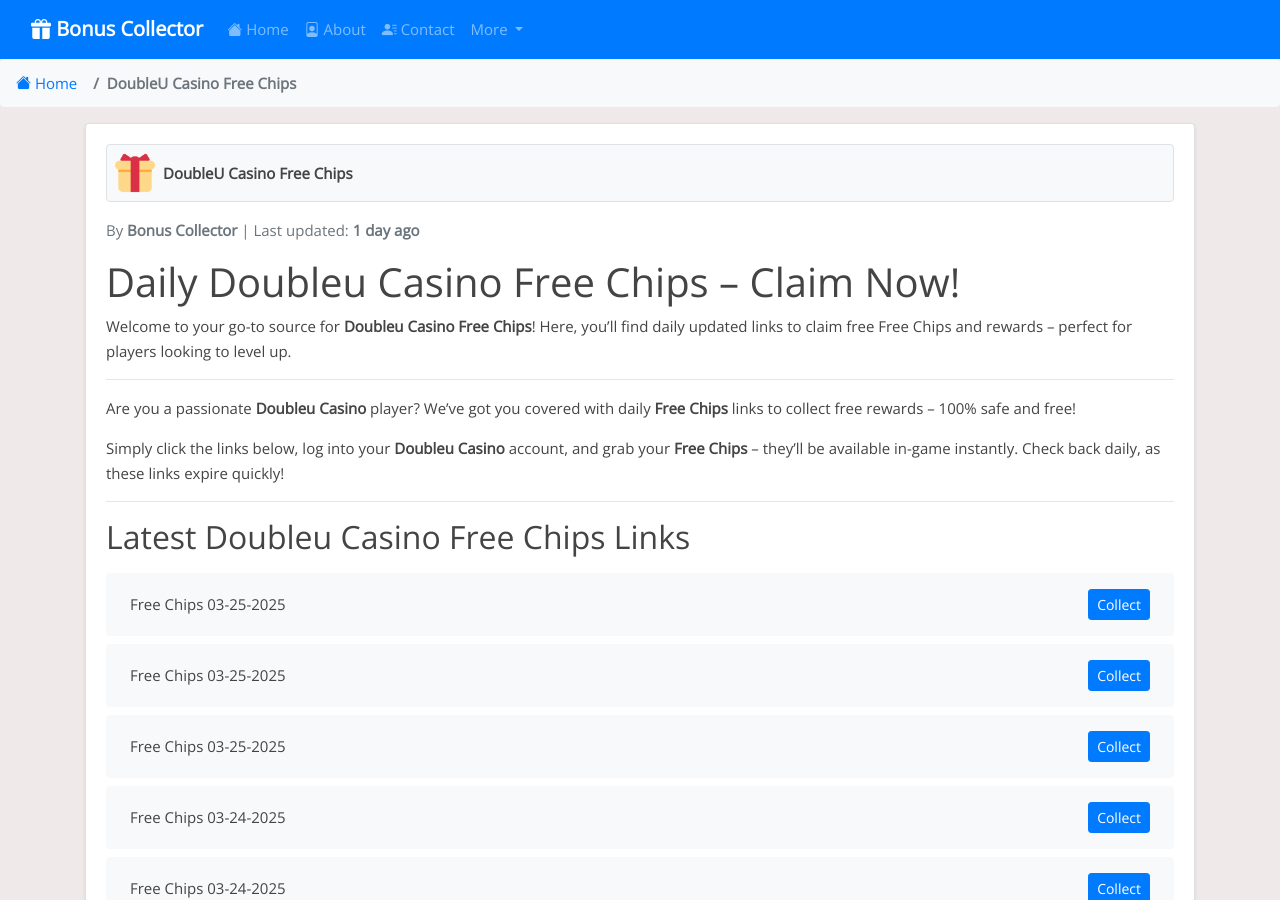
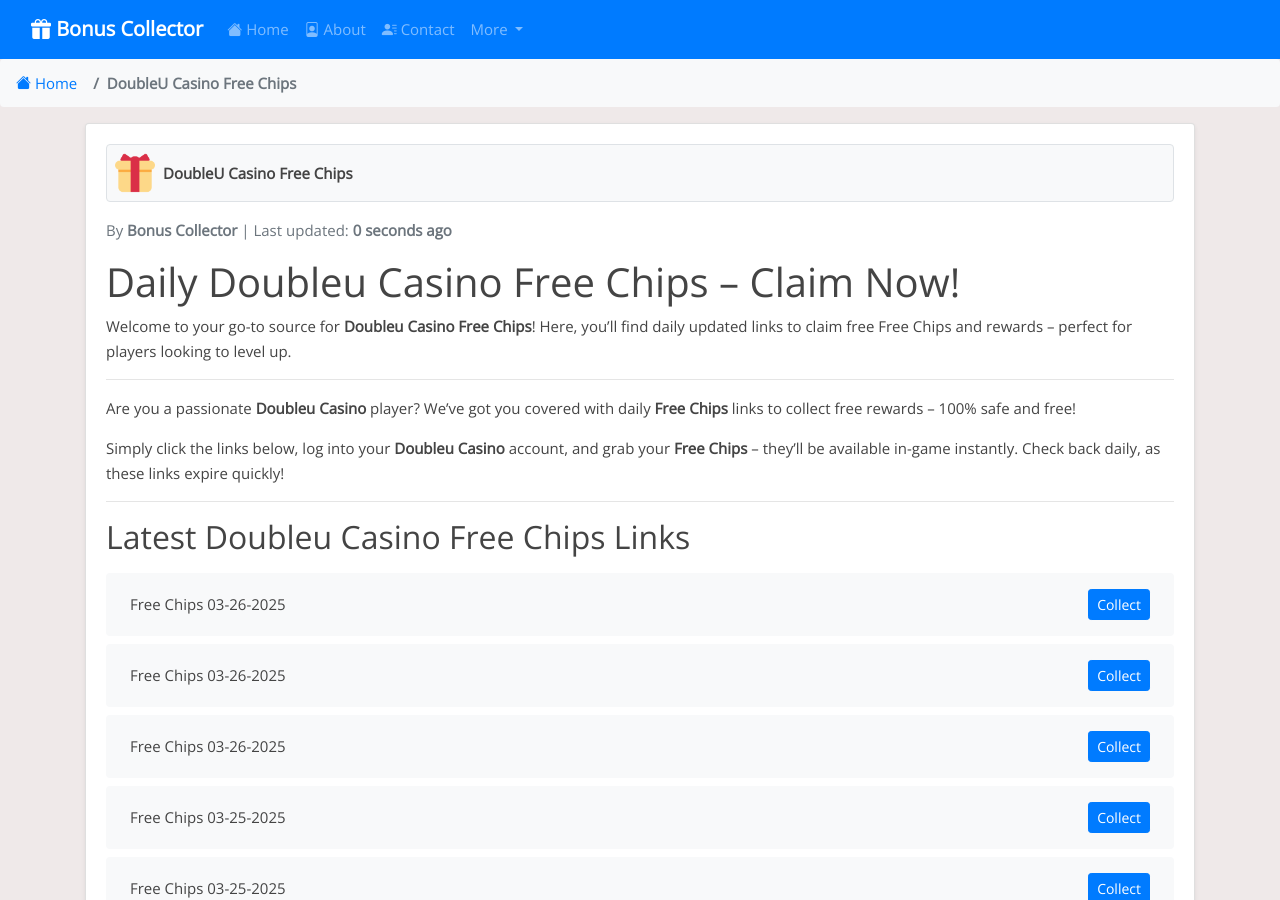
Before and after one commit to iamrohan99/bc-net, a Jekyll site: the page built from _posts/2024-07-19-doubleu-casino.md, in a window 1280 px wide and 900 px high. Built offline with Jekyll 4.4.1, drawn with Linux system fonts in a browser that asks for light colours; some of the changed text lies outside the part shown.

Commit message:
Update doubleu-casino reward links, content, and last modified date - 2025-03-26 05:24

```diff
--- a/_data/include_files.yml
+++ b/_data/include_files.yml
@@ -3,7 +3,7 @@ coin-master.html:
 match-masters.html:
   last_modified: "2025-03-25T18:34:21Z"
 doubleu-casino.html:
-  last_modified: "2025-03-25T04:30:37Z"
+  last_modified: "2025-03-26T05:24:18Z"
 bingo-bash.html:
   last_modified: "2025-03-25T13:33:11Z"
 house-of-fun.html:
--- a/_includes/doubleu-casino.html
+++ b/_includes/doubleu-casino.html
@@ -1,4 +1,16 @@
 <ul class="list-group mt-3 mb-4">
+  <li class="list-group-item d-flex justify-content-between align-items-center">
+    <span>Free Chips 03-26-2025</span>
+    <a href="https://duc.link/FreeChipsMar25b6" class="btn btn-primary btn-sm">Collect</a>
+  </li>
+  <li class="list-group-item d-flex justify-content-between align-items-center">
+    <span>Free Chips 03-26-2025</span>
+    <a href="https://duc.link/FreeChipsMar25egdf" class="btn btn-primary btn-sm">Collect</a>
+  </li>
+  <li class="list-group-item d-flex justify-content-between align-items-center">
+    <span>Free Chips 03-26-2025</span>
+    <a href="http://duc.link/x0325ejkd" class="btn btn-primary btn-sm">Collect</a>
+  </li>
   <li class="list-group-item d-flex justify-content-between align-items-center">
     <span>Free Chips 03-25-2025</span>
     <a href="https://duc.link/FreeChipsmar12gd8" class="btn btn-primary btn-sm">Collect</a>
@@ -387,16 +399,4 @@
     <span>Free Chips 02-17-2025</span>
     <a href="https://duc.link/FreeChipsFeb16v8e" class="btn btn-primary btn-sm">Collect</a>
   </li>
-  <li class="list-group-item d-flex justify-content-between align-items-center">
-    <span>Free Chips 02-16-2025</span>
-    <a href="https://duc.link/FreeChipsFe15id0" class="btn btn-primary btn-sm">Collect</a>
-  </li>
-  <li class="list-group-item d-flex justify-content-between align-items-center">
-    <span>Free Chips 02-16-2025</span>
-    <a href="https://duc.link/insta_spin15uxvt" class="btn btn-primary btn-sm">Collect</a>
-  </li>
-  <li class="list-group-item d-flex justify-content-between align-items-center">
-    <span>Free Chips 02-16-2025</span>
-    <a href="https://duc.link/FreeChipsFe00b5h9" class="btn btn-primary btn-sm">Collect</a>
-  </li>
 </ul>
```
Also changed, not shown: links-json/doubleu-casino.json (+12 -12 lines).
